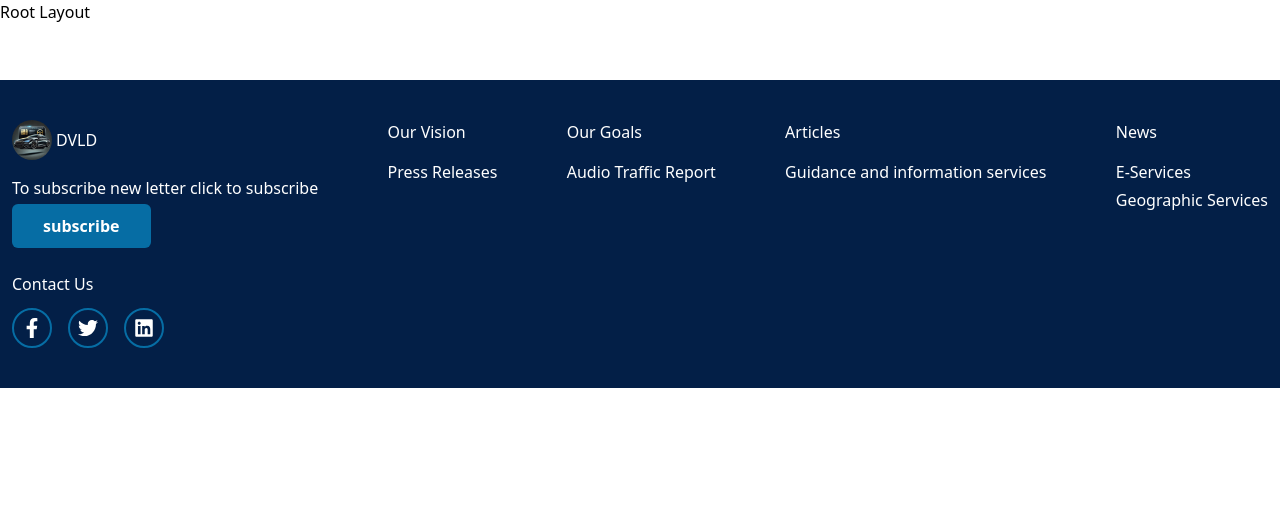
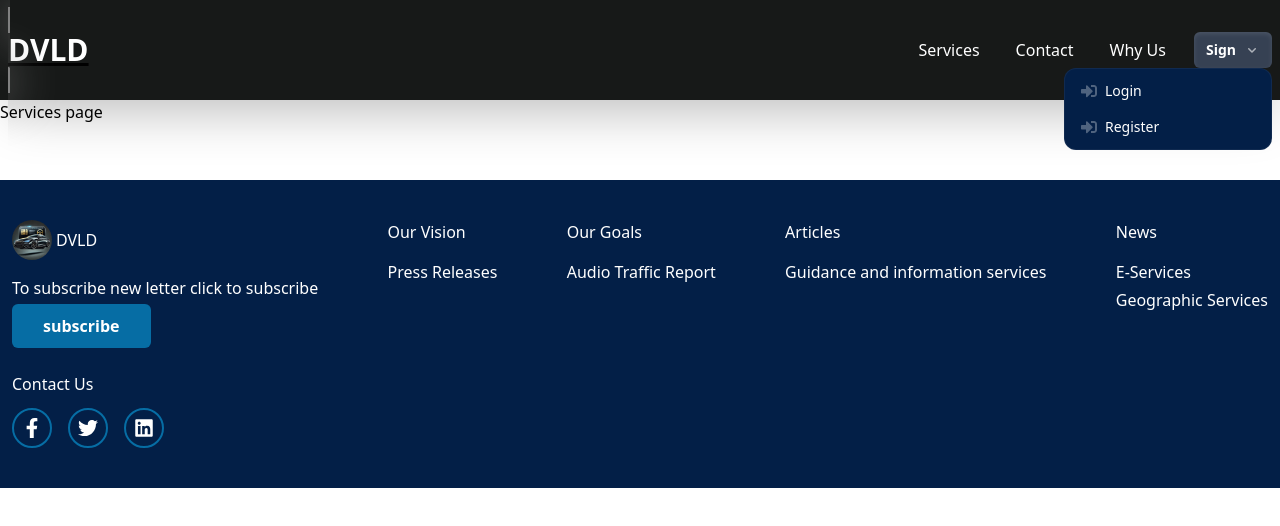
Before and after one commit to kerllouskhairy987/Full-Stack-Website-React-ASP.net, a React (Vite) app: page / in a window 1280 px wide. Shown: the top 526 px of the page. Built offline with nearby package versions, Linux system fonts and the light colour scheme.

Commit message:
adding responsive Navbar Component && SignDropList && Services and contact pages for testing routing

```diff
--- a/package.json
+++ b/package.json
@@ -10,6 +10,8 @@
     "preview": "vite preview"
   },
   "dependencies": {
+    "@headlessui/react": "^2.2.0",
+    "@heroicons/react": "^2.2.0",
     "@hookform/resolvers": "^4.1.3",
     "@reduxjs/toolkit": "^2.6.0",
     "@tailwindcss/vite": "^4.0.9",
--- /dev/null
+++ b/src/components/Navbar.tsx
@@ -0,0 +1,75 @@
+import { NavLink } from "react-router"
+import SignDropList from "./SignDropList"
+import { CiBoxList } from "react-icons/ci";
+import { useState } from "react";
+
+const Navbar = () => {
+    const [openList, setOpenList] = useState(false)
+    return (
+        <ul className="bg-[#171918] shadow-2xl">
+            <div className="container mx-auto flex items-center justify-between">
+
+                <li className="p-2">
+                    <NavLink to={"/"}> <h1 className="font-bold text-3xl text-white">DVLD</h1> </NavLink>
+                </li>
+
+                <div className="p-2">
+
+                    <li onClick={() => setOpenList(!openList)} className="sm:hidden rounded-full w-10 h-10 bg-[#031F47] text-2xl flex items-center justify-center cursor-pointer text-white">
+                        <CiBoxList />
+                    </li>
+                    <div className="hidden sm:flex items-center gap-1 sm:gap-5 text-white">
+                        <li className="">
+                            <NavLink className={"px-2 py-1"} to={"services"}>Services</NavLink>
+                        </li>
+                        <li>
+                            <NavLink className={"px-2 py-1"} to={"contact"}>Contact</NavLink>
+                        </li>
+                        <li>
+                            <NavLink className={"px-2 py-1"} to={"why-us"}>Why Us</NavLink>
+                        </li>
+
+                        <li>
+                            <SignDropList />
+                        </li>
+                    </div>
+                </div>
+
+                {
+                    openList &&
+                    <div className="sm:hidden absolute top-[56px] bg-[#031F47] shadow-2xl w-full flex flex-col items-center justify-center gap-y-3 p-5 z-1 text-white">
+                        <li onClick={() => setOpenList(!openList)}>
+                            <NavLink className={"px-2 py-1"} to={"services"}>Services</NavLink>
+                        </li>
+                        <li onClick={() => setOpenList(!openList)}>
+                            <NavLink className={"px-2 py-1"} to={"contact"}>Contact</NavLink>
+                        </li>
+                        <li onClick={() => setOpenList(!openList)}>
+                            <NavLink className={"px-2 py-1"} to={"why-us"}>Why Us</NavLink>
+                        </li>
+
+                        <li>
+                            <SignDropList />
+                        </li>
+                    </div>
+                }
+
+            </div>
+        </ul>
+    )
+}
+
+export default Navbar
+
+
+/*
+
+                        <NavLink to={"/login"}>
+                            <Button type="button" className="border cursor-pointer active:scale-95">Login</Button>
+                        </NavLink>
+
+                        <NavLink to={"/register"}>
+                            <Button type="button" className="border cursor-pointer active:scale-95">Register</Button>
+                        </NavLink>
+
+*/
--- /dev/null
+++ b/src/components/SignDropList.tsx
@@ -0,0 +1,45 @@
+import { Menu, MenuButton, MenuItem, MenuItems } from '@headlessui/react'
+import { ChevronDownIcon } from '@heroicons/react/16/solid'
+import { FaSignInAlt } from 'react-icons/fa'
+import { NavLink } from 'react-router';
+
+const SignDropList = () => {
+    return (
+        <div>
+            <Menu __demoMode>
+                <MenuButton className="cursor-pointer inline-flex items-center gap-2 rounded-md py-1.5 px-3 text-sm/6 font-semibold text-white shadow-inner shadow-white/10 focus:outline-none data-[hover]:bg-gray-700 data-[open]:bg-gray-700 data-[focus]:outline-1 data-[focus]:outline-white">
+                    Sign
+                    <ChevronDownIcon className="size-4 fill-white/60" />
+                </MenuButton>
+
+                <MenuItems
+                    transition
+                    anchor="bottom end"
+                    className="z-[100] w-52 origin-top-right rounded-xl border border-white/5 bg-[#031F47] p-1 text-sm/6 text-white transition duration-100 ease-out [--anchor-gap:var(--spacing-1)] focus:outline-none data-[closed]:scale-95 data-[closed]:opacity-0"
+                >
+                    <NavLink to={"/login"}>
+                        <MenuItem>
+                            <button className="group flex w-full items-center gap-2 rounded-lg py-1.5 px-3 data-[focus]:bg-white/10 cursor-pointer">
+                                <FaSignInAlt className="size-4 fill-white/30" />
+                                Login
+                                <kbd className="ml-auto hidden font-sans text-xs text-white/50 group-data-[focus]:inline">⌘L</kbd>
+                            </button>
+                        </MenuItem>
+                    </NavLink>
+
+                    <NavLink to={"/register"}>
+                        <MenuItem>
+                            <button className="group flex w-full items-center gap-2 rounded-lg py-1.5 px-3 data-[focus]:bg-white/10 cursor-pointer">
+                                <FaSignInAlt className="size-4 fill-white/30" />
+                                Register
+                                <kbd className="ml-auto hidden font-sans text-xs text-white/50 group-data-[focus]:inline">⌘R</kbd>
+                            </button>
+                        </MenuItem>
+                    </NavLink>
+
+                </MenuItems>
+            </Menu>
+        </div>
+    )
+}
+export default SignDropList;
--- a/src/index.css
+++ b/src/index.css
@@ -8,6 +8,13 @@ a:hover {
   text-decoration: underline;
 }
 
+ul li a.active {
+  text-decoration: underline;
+  border-start-end-radius: 10px;
+  border: 2px solid gray;
+  box-shadow: 0px 2px 50px gray;
+}
+
 @layer components {
   .container {
     @apply m-auto;
--- /dev/null
+++ b/src/pages/Contact.tsx
@@ -0,0 +1,8 @@
+
+const Contact = () => {
+    return (
+        <div>Contact page</div>
+    )
+}
+
+export default Contact
--- a/src/pages/RootLayout.tsx
+++ b/src/pages/RootLayout.tsx
@@ -1,10 +1,11 @@
 import { Outlet } from "react-router"
 import Footer from "../components/Footer"
+import Navbar from "../components/Navbar"
 
 const RootLayout = () => {
     return (
         <>
-            <h1>Root Layout</h1>
+            <Navbar />
             <Outlet />
             <Footer />
         </>
--- a/src/pages/auth/Login.tsx
+++ b/src/pages/auth/Login.tsx
@@ -60,8 +60,7 @@ const Login = () => {
         <input
           id={id}
           type={isPasswordVisible ? "text" : "password"}
-          className={`w-full pl-10 pr-10 px-1 py-2 border rounded-lg  focus:border-[#031f47] focus:outline-[#031f47] ${
-            errorMessage
+          className={`w-full pl-10 pr-10 px-1 py-2 border rounded-lg  focus:border-[#031f47] focus:outline-[#031f47] ${errorMessage
             ? "border-red-500 focus:ring-red-500"
             : "border-gray-300"
             }`}
@@ -112,8 +111,7 @@ const Login = () => {
                 <input
                   id="email"
                   type="email"
-                  className={`w-full pl-10 px-1 py-2 border rounded-lg focus:border-[#1a2930] focus:outline-[#1a2930] ${
-                    errors.email
+                  className={`w-full pl-10 px-1 py-2 border rounded-lg focus:border-[#1a2930] focus:outline-[#1a2930] ${errors.email
                     ? "border-red-500 focus:ring-red-500"
                     : "border-gray-300"
                     }`}
--- /dev/null
+++ b/src/pages/auth/Services.tsx
@@ -0,0 +1,8 @@
+
+const Services = () => {
+    return (
+        <div>Services page</div>
+    )
+}
+
+export default Services
--- a/src/router/index.tsx
+++ b/src/router/index.tsx
@@ -6,24 +6,36 @@ import { createBrowserRouter, createRoutesFromElements, Route } from "react-rout
 import PageNotFound from "../pages/PageNotFound";
 import ErrorHandler from "../errors/ErrorHandler";
 import RootLayout from "../pages/RootLayout";
+import Services from "../pages/auth/Services";
+import Contact from "../pages/Contact";
 
-const isAuthenticated = false;
+const isAuthenticated = true;
 
 const router = createBrowserRouter(
     createRoutesFromElements(
         <>
             <Route path="/" element={<RootLayout />} errorElement={<ErrorHandler />}>
+                <Route index element={<Services />} />
+                <Route path="services" element={<Services />} />
+
+                <Route path="contact" element={
+                    <ProtectedRoute isAllowed={isAuthenticated} redirectPath={`/login`}>
+                        <Contact />
+                    </ProtectedRoute>
+                } />
+
                 <Route path="login" element={
-                    <ProtectedRoute isAllowed={!isAuthenticated} redirectPath={`/login`}>
+                    <ProtectedRoute isAllowed={isAuthenticated} redirectPath={`/register`}>
                         <Login />
                     </ProtectedRoute>
                 }
                 />
+
                 <Route path="register" element={
-                        <ProtectedRoute isAllowed={!isAuthenticated} redirectPath={`/register`} >
-                            <Register />
-                        </ProtectedRoute>
-                    }
+                    <ProtectedRoute isAllowed={!isAuthenticated} redirectPath={`/login`} >
+                        <Register />
+                    </ProtectedRoute>
+                }
                 />
             </Route>
 
```
Also changed, not shown: public/info.txt, 2 other files (tests, documents, lock files or other folders). Lines whose indentation alone changed are shown as unchanged.
